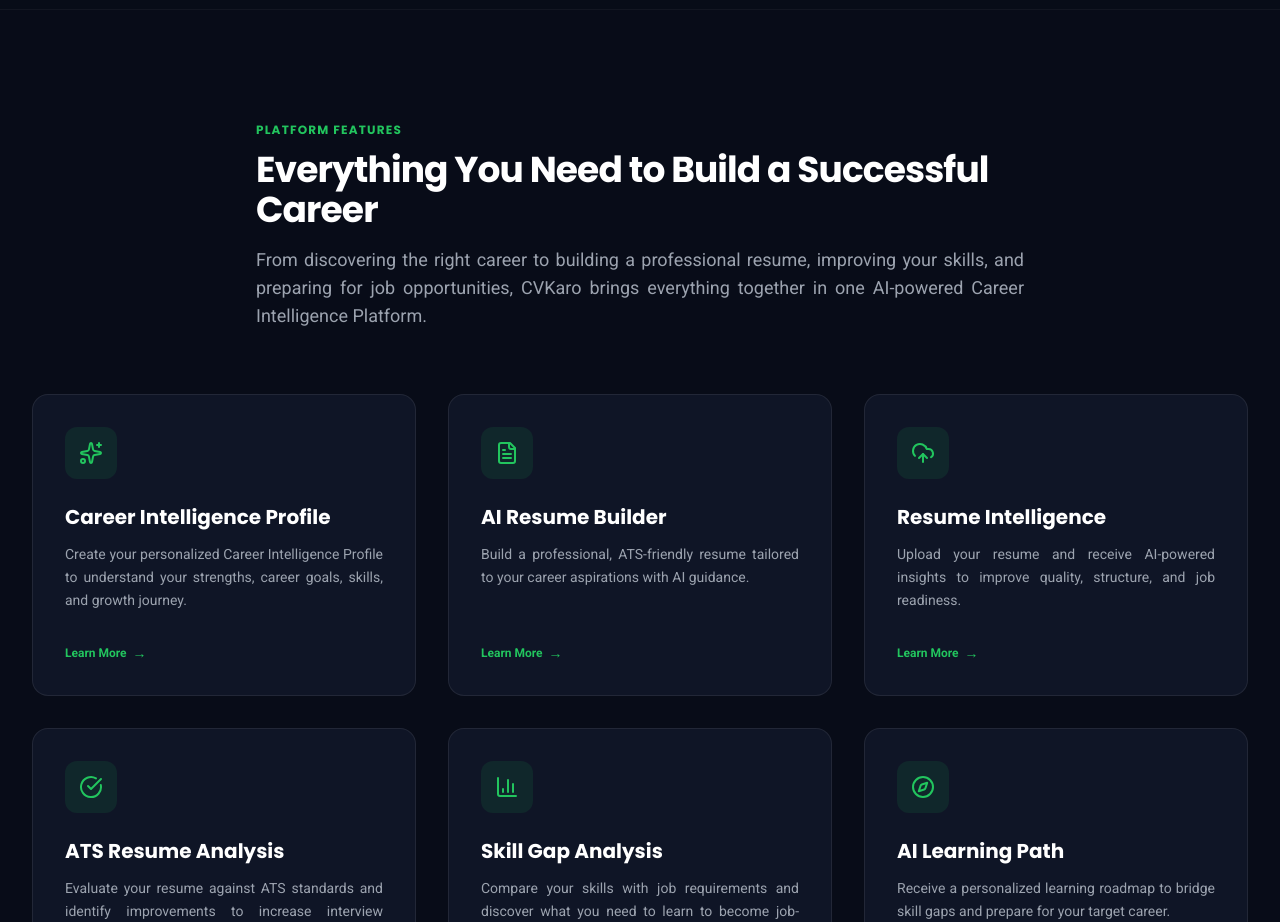
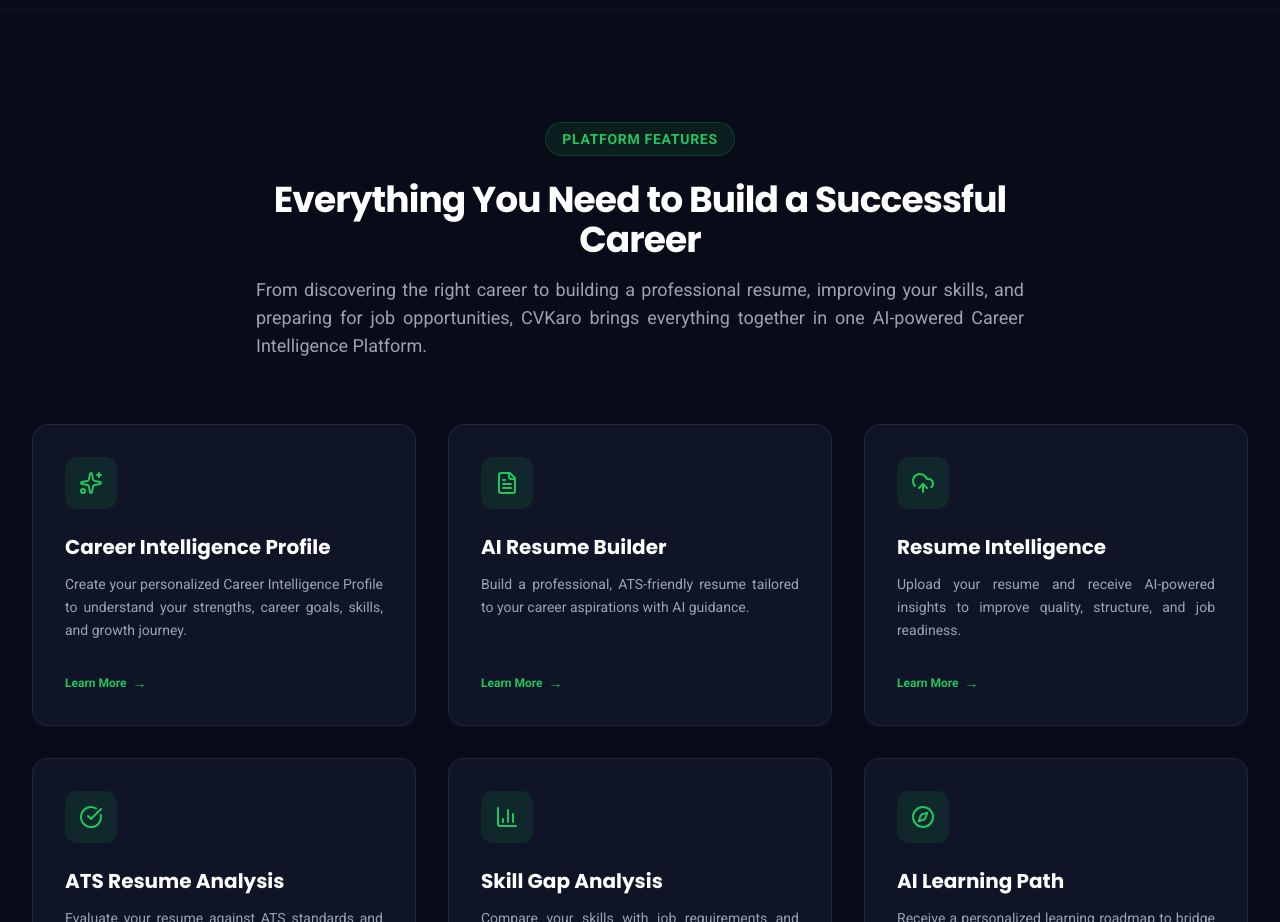
Before and after one commit to phanindra73/cvkaro-public, a React (Vite) app: page / in a window 1280 px wide. Shown: the part 7160-8082 px from the top of the page. Built offline with nearby package versions, Linux system fonts and the light colour scheme.

Commit message:
feature cards  add changes

```diff
--- a/src/components/Features.tsx
+++ b/src/components/Features.tsx
@@ -34,8 +34,10 @@
       <div className="max-w-7xl mx-auto px-4 sm:px-6 lg:px-8">
 
         {/* Section Header */}
-        <div className="text-left max-w-3xl mx-auto mb-12 sm:mb-16" id="features-header">
-          <h2 className="text-xs font-bold text-brand-green tracking-widest uppercase mb-3">PLATFORM FEATURES</h2>
+        <div className="text-center max-w-3xl mx-auto mb-12 sm:mb-16" id="features-header">
+          <div className="inline-block px-4 py-1.5 mb-6 text-sm font-bold tracking-wider text-brand-green uppercase bg-brand-green/10 rounded-full border border-brand-green/20">
+            PLATFORM FEATURES
+          </div>
           <h3 className="text-3xl sm:text-4xl font-display font-bold text-navy-dark tracking-tight mb-4">
             Everything You Need to Build a Successful Career
           </h3>
```
